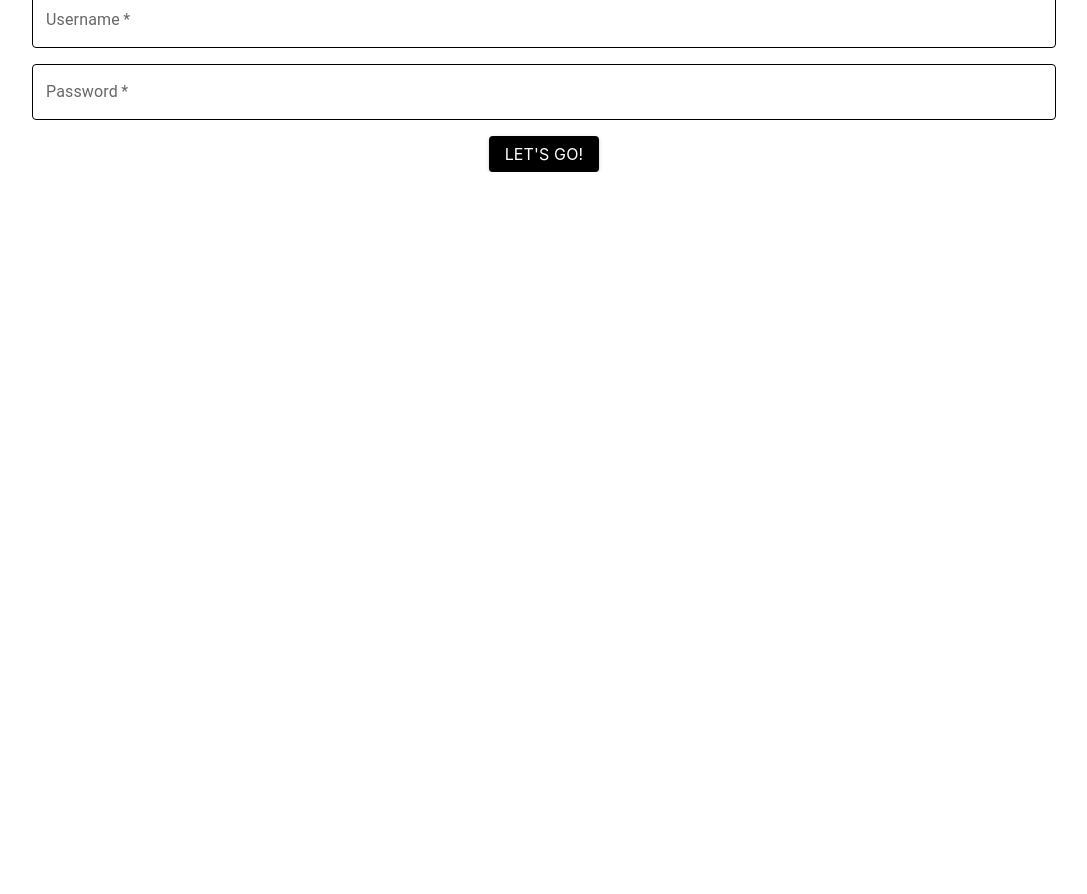
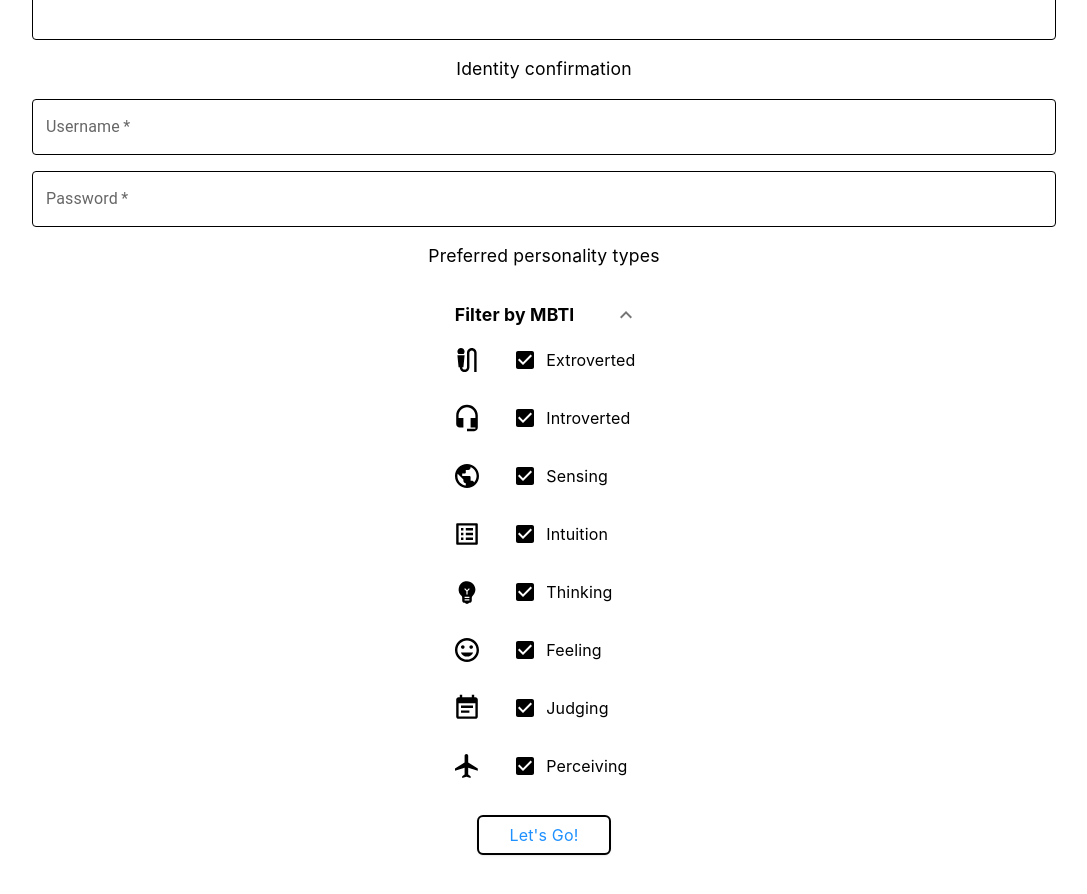
Before and after one commit to bbcs2023lmaouniqueidentifier/bbcs2023, a Next.js app: page /auth/createopp in a window 1280 px wide. Shown: the part 720-1614 px from the top of the page, without its empty margins (96-1183 px from the left). Before the commit the page ends 892 px from the top, so only its background shows below. Built offline with nearby package versions, Linux system fonts and the light colour scheme.

Commit message:
chore(addOpp): addmbti

```diff
--- a/src/app/auth/createopp/page.tsx
+++ b/src/app/auth/createopp/page.tsx
@@ -11,13 +11,16 @@ import {
 
 import { useForm } from 'react-hook-form';
 import { yupResolver } from '@hookform/resolvers/yup';
+import { selectProps } from '@/app/organisations/selectProps';
+import MBTISelect from '@/app/components/MBTIselect/MBTISelect';
+import { MBTI } from '@/app/types';
 import { AddOppValidation } from './Validation';
 import { AccountDetails } from '@/app/types';
 import { ThemeWrapper } from '@/app/ThemeWrapper';
 import { MediaQueryContext } from '@/app/components/Providers/MediaQueryProvider';
 import AddCircleIcon from '@mui/icons-material/AddCircle';
 import Image from 'next/image';
-import { useContext, useRef, useState, useEffect } from 'react';
+import { useContext, useRef, useState, useEffect, use } from 'react';
 import './styles.css';
 
 export interface OppDetails
@@ -25,11 +28,29 @@ export interface OppDetails
   opp_logo: FileList;
   opp_name: string;
   opp_desc: string;
+  opp_short_desc: string;
 }
 
-export const LoginPage = () => {
+export const CreateOpp = () => {
   const { theming } = useContext(MediaQueryContext);
+
   const [fileURL, setFileURL] = useState<string | null>();
+
+  //handle MBTI select (no hook forms)
+
+  const [mbti, setMBTI] = useState<MBTI>({
+    E: true,
+    I: true,
+    S: true,
+    N: true,
+    T: true,
+    F: true,
+    J: true,
+    P: true,
+  });
+  const MBTIprops = selectProps((v, checked) =>
+    setMBTI({ ...mbti, [v]: checked } as MBTI),
+  );
 
   const {
     register,
@@ -51,7 +72,7 @@ export const LoginPage = () => {
   const inputRef = useRef<HTMLInputElement>(null);
 
   const handleCreateOpp = async (form: OppDetails) => {
-    console.log(form);
+    console.log(form, mbti);
   };
 
   const textFieldStyles = {
@@ -134,6 +155,9 @@ export const LoginPage = () => {
               required
             />
           </FormControl>
+          <Typography className='description' color='primary'>
+            Identity confirmation
+          </Typography>
           <FormControl id='username' className='form-control'>
             <TextField
               sx={textFieldStyles}
@@ -157,12 +181,15 @@ export const LoginPage = () => {
               required
             />
           </FormControl>
-
+          <Typography className='description' color='primary'>
+            Preferred personality types
+          </Typography>
+          <MBTISelect props={MBTIprops} column={{ isColumn: false }} />
           <Button
             variant='contained'
             color='primary'
             type='submit'
-            className='submit-button button'
+            className='submit-button common-button button'
           >
             <Typography noWrap>Let's go!</Typography>
           </Button>
@@ -172,5 +199,5 @@ export const LoginPage = () => {
   );
 };
 
-LoginPage.displayName = 'LoginPage';
-export default LoginPage;
+CreateOpp.displayName = 'LoginPage';
+export default CreateOpp;
--- a/src/app/auth/createopp/styles.css
+++ b/src/app/auth/createopp/styles.css
@@ -8,7 +8,7 @@
   gap: 1rem;
   justify-content: center;
   align-items: center;
-  padding: 0 10%;
+  padding: 5% 10%;
 }
 
 .form-control {
--- a/src/app/components/MBTIselect/MBTISelect.tsx
+++ b/src/app/components/MBTIselect/MBTISelect.tsx
@@ -14,6 +14,7 @@ import {
 } from '@mui/material';
 import KeyboardArrowUpIcon from '@mui/icons-material/KeyboardArrowUp';
 import KeyboardArrowDownIcon from '@mui/icons-material/KeyboardArrowDown';
+
 import './styles.css';
 
 export interface MBTISelectProps {
@@ -23,7 +24,19 @@ export interface MBTISelectProps {
   checkedCallback: (mbti: keyof MBTI, checked: boolean) => void;
 }
 
-export const MBTISelect = ({ props }: { props: MBTISelectProps[] }) => {
+// if false, a grid is used
+// if true, a column is used
+type column = {
+  isColumn: boolean;
+};
+
+export const MBTISelect = ({
+  props,
+  column,
+}: {
+  props: MBTISelectProps[];
+  column?: column;
+}) => {
   const { breakpoints } = useContext(MediaQueryContext);
   const [open, setOpen] = useState(true);
 
@@ -36,8 +49,16 @@ export const MBTISelect = ({ props }: { props: MBTISelectProps[] }) => {
   }, [breakpoints.mobile]);
 
   return (
-    <div className='vertical-select-outer'>
-      <div className='dropdown'>
+    <div
+      className='vertical-select-outer'
+      style={column?.isColumn ? undefined : { width: '100% !important' }}
+    >
+      <div
+        className='dropdown'
+        style={
+          column?.isColumn ? undefined : { alignSelf: 'center !important' }
+        }
+      >
         <Typography
           className='vertical-select-title bold description'
           color='primary'
@@ -54,7 +75,19 @@ export const MBTISelect = ({ props }: { props: MBTISelectProps[] }) => {
         </IconButton>
       </div>
       <Collapse in={open} className='vertical-select-container'>
-        <div className='vertical-select'>
+        <div
+          className='vertical-select'
+          style={
+            column?.isColumn
+              ? undefined
+              : {
+                  display: 'grid !important',
+                  gridTemplateColumns:
+                    'repeat(auto-fill, minmax(150px, 1fr)) !important',
+                  gridColumnGap: '5vw !important',
+                }
+          }
+        >
           {props.map((child, idx) => (
             <FormControl className='vertical-select-item' key={idx}>
               {breakpoints.mobile ? (
--- a/src/app/components/MBTIselect/styles.css
+++ b/src/app/components/MBTIselect/styles.css
@@ -5,6 +5,12 @@
 }
 .vertical-select-container {
   height: 100%;
+}
+
+.vertical-select-title {
+  font-weight: bold;
+  min-width: 150px;
+  flex-grow: 1;
 }
 
 .dropdown {
--- a/src/app/organisations/page.tsx
+++ b/src/app/organisations/page.tsx
@@ -45,21 +45,25 @@ export const Organisations = () => {
               opp_name='Singapore Red Cross'
               opp_desc='The Singapore Red Cross is a homegrown humanitarian organisation dedicated to relieving human suffering, protecting lives and dignity and responding to emergencies since 1949. We are part of a world-wide, non-political, non-religious movement - the International Red Cross and Red Crescent Movement - comprising 190 National Societies, more than 17 million volunteers and 450,000 staff worldwide.'
               opp_logo={temp}
+              opp_short_desc='hi'
             />
             <OrganisationCard
               opp_name='Singapore Red Cross'
               opp_desc='The Singapore Red Cross is a homegrown humanitarian organisation dedicated to relieving human suffering, protecting lives and dignity and responding to emergencies since 1949. We are part of a world-wide, non-political, non-religious movement - the International Red Cross and Red Crescent Movement - comprising 190 National Societies, more than 17 million volunteers and 450,000 staff worldwide.'
               opp_logo={temp}
+              opp_short_desc='hi'
             />
             <OrganisationCard
               opp_name='Singapore Red Cross'
               opp_desc='The Singapore Red Cross is a homegrown humanitarian organisation dedicated to relieving human suffering, protecting lives and dignity and responding to emergencies since 1949. We are part of a world-wide, non-political, non-religious movement - the International Red Cross and Red Crescent Movement - comprising 190 National Societies, more than 17 million volunteers and 450,000 staff worldwide.'
               opp_logo={temp}
+              opp_short_desc='hi'
             />
             <OrganisationCard
               opp_name='Singapore Red Cross'
               opp_desc='The Singapore Red Cross is a homegrown humanitarian organisation dedicated to relieving human suffering, protecting lives and dignity and responding to emergencies since 1949. We are part of a world-wide, non-political, non-religious movement - the International Red Cross and Red Crescent Movement - comprising 190 National Societies, more than 17 million volunteers and 450,000 staff worldwide.'
               opp_logo={temp}
+              opp_short_desc='hi'
             />
           </div>
         </div>
```
